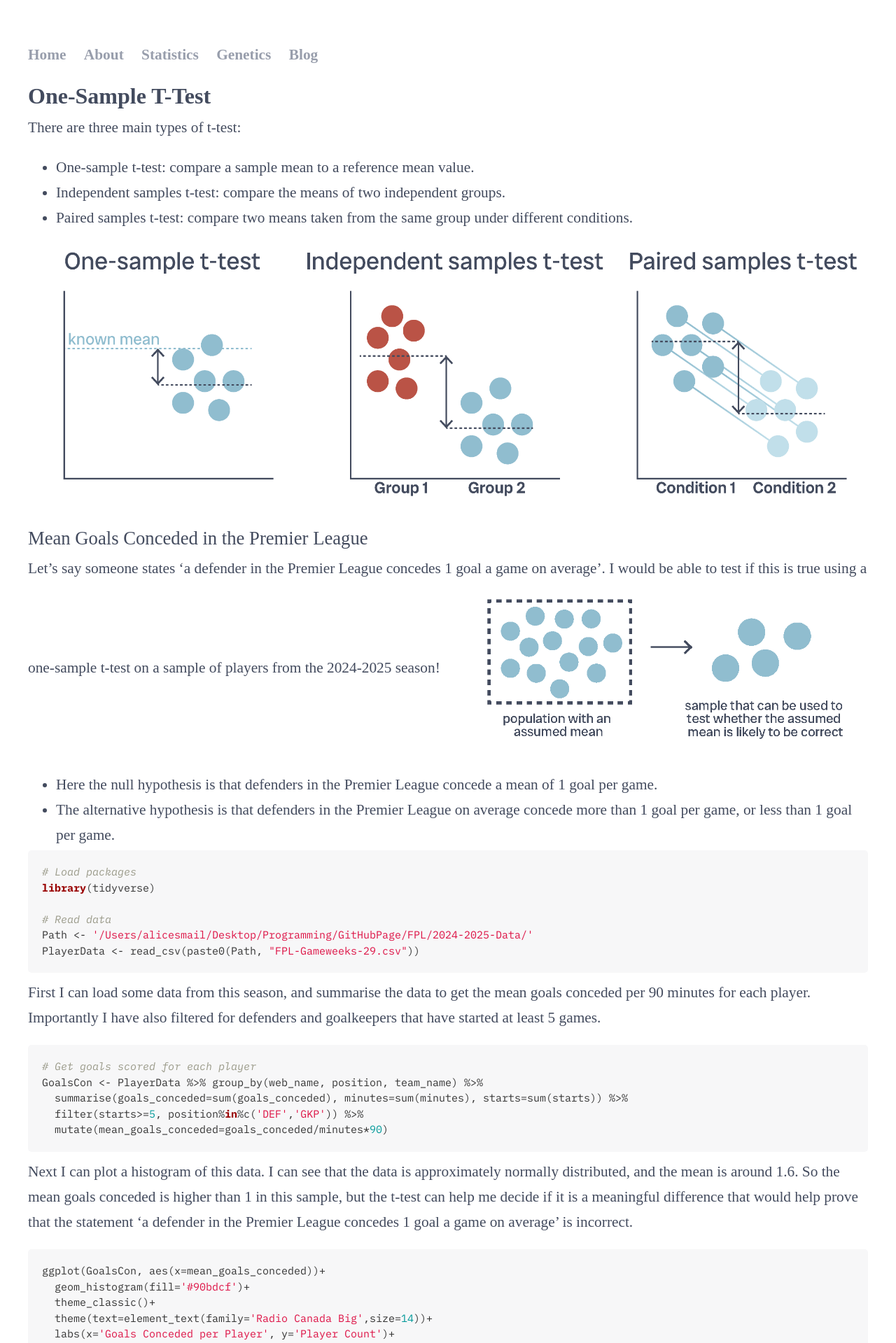
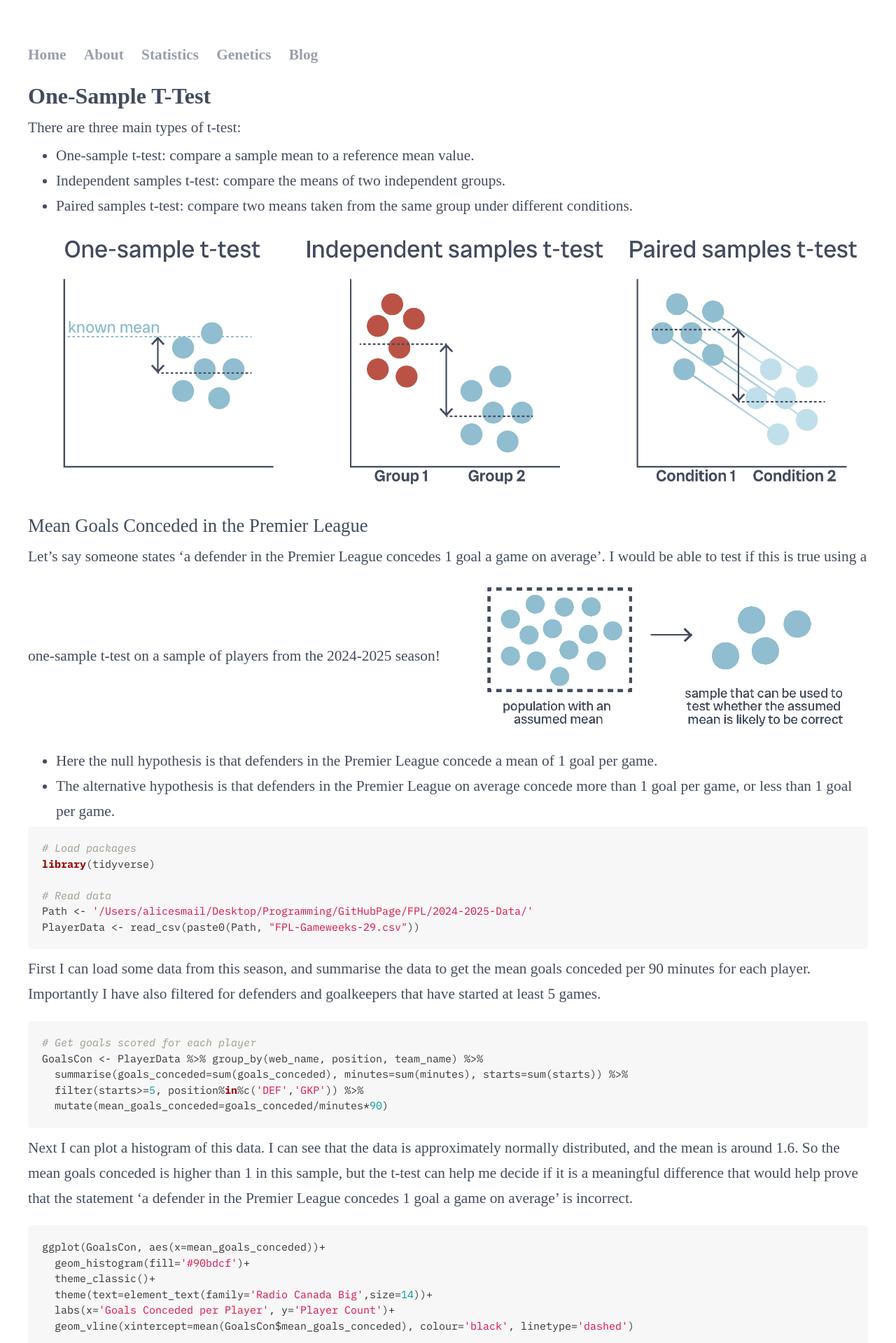
Before and after one commit to alicesmail12/alicesmail12.github.io, a Jekyll site: the page Statistics/T-Test-One-Sample.html, which Jekyll copies as it is, in a window 1280 px wide. Shown: the top 1919 px of the page at 70% size. Built offline with Jekyll 4.4.1, drawn with Linux system fonts in a browser that asks for light colours; some web fonts are replaced.

Commit message:
Update T-Test-One-Sample.html

```diff
--- a/Statistics/T-Test-One-Sample.html
+++ b/Statistics/T-Test-One-Sample.html
@@ -386,7 +386,7 @@ h2 {
 ul, dir {
 	display: block;
 	list-style-type: disc;
-	margin-block-start: 1em;
+	margin-block-start: 0.2em;
 	margin-block-end: 0.2em;
 	margin-inline-start: 0px;
 	margin-inline-end: 0px;
```
